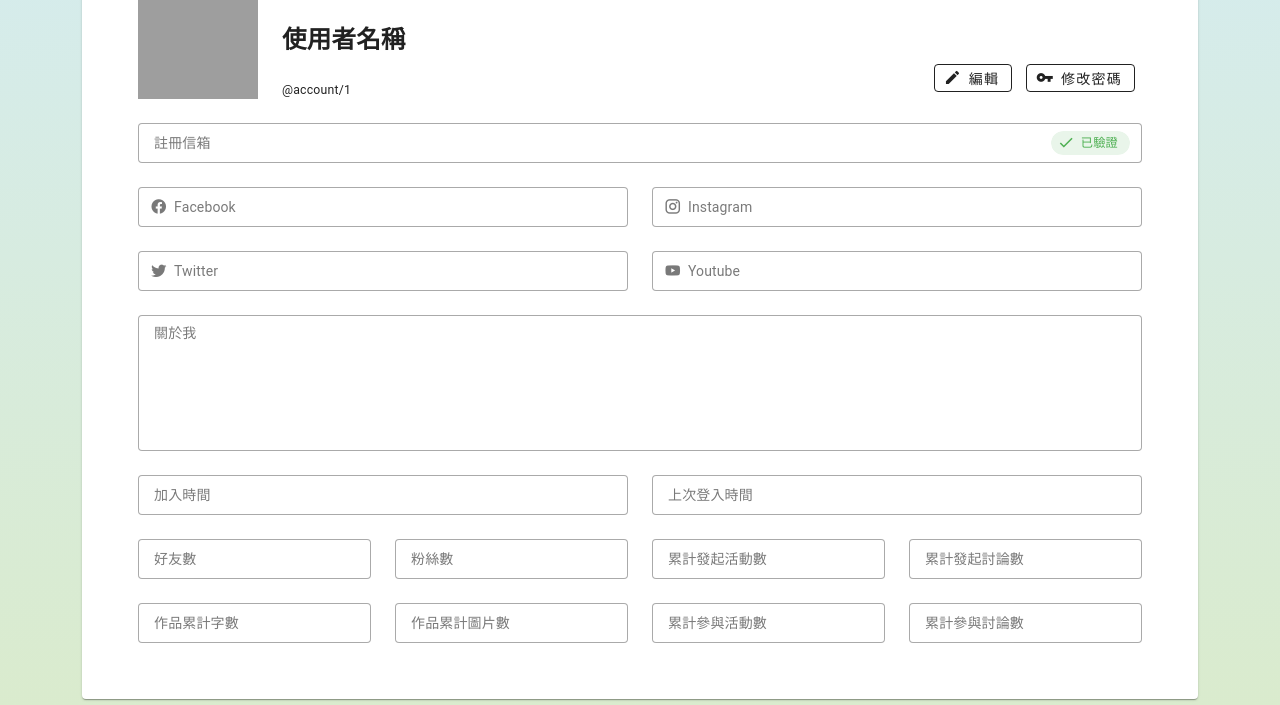
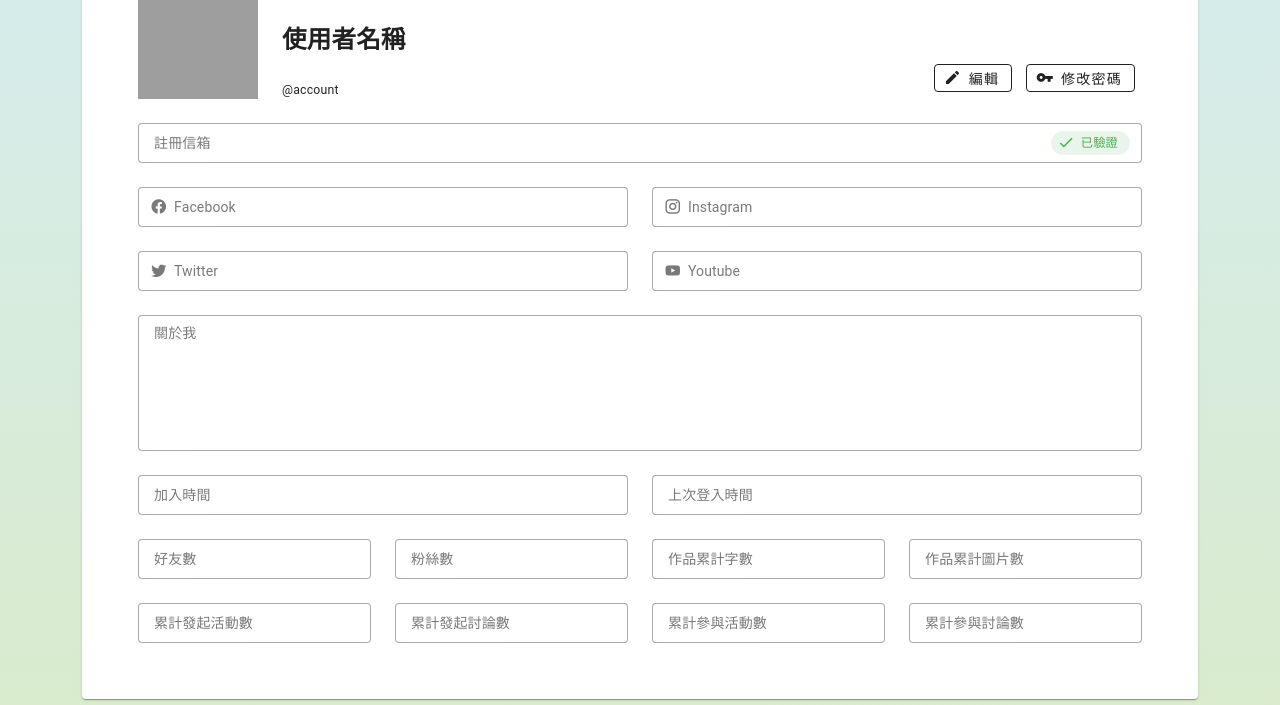
Before and after one commit to Ibis-xin/islands-ui, a Vue app: page /userBackend in a window 1280 px wide. Shown: the part 227-932 px from the top of the page. Built offline with nearby package versions, Linux system fonts and the light colour scheme; grey boxes are pictures that could not be loaded.

Commit message:
change UserBackendInfomation grid

```diff
--- a/src/components/UserBackendInformation.vue
+++ b/src/components/UserBackendInformation.vue
@@ -13,7 +13,7 @@
       </v-col>
       <v-col>
         <v-row>
-          <v-col>
+          <v-col cols="12">
             <h1 v-if="!edit">使用者名稱</h1>
             <v-text-field
               v-if="edit"
@@ -23,10 +23,8 @@
               density="compact"
             ></v-text-field>
           </v-col>
-        </v-row>
-        <v-row>
-          <v-col>
-            <p>@account/1</p>
+          <v-col cols="12">
+            <p>@account</p>
           </v-col>
         </v-row>
       </v-col>
@@ -49,7 +47,9 @@
           <v-btn prepend-icon="mdi mdi-close" variant="outlined" size="small" @click="edit = false">
             取消
           </v-btn>
-          <v-btn prepend-icon="mdi mdi-content-save" size="small"> 保存 </v-btn>
+          <v-btn prepend-icon="mdi mdi-content-save" size="small" @click="changeInfo()">
+            保存
+          </v-btn>
         </div>
         <div v-if="showpassword">
           <v-btn
@@ -60,7 +60,9 @@
           >
             取消
           </v-btn>
-          <v-btn prepend-icon="mdi mdi-content-save" size="small"> 保存 </v-btn>
+          <v-btn prepend-icon="mdi mdi-content-save" size="small" @click="changePassword()">
+            保存
+          </v-btn>
         </div>
       </v-col>
     </v-row>
@@ -90,9 +92,7 @@
           </template>
         </v-text-field>
       </v-col>
-    </v-row>
-    <v-row v-if="!showpassword && edit">
-      <v-col>
+      <v-col cols="12" v-if="edit">
         <v-text-field
           label="新增社群平台"
           :readonly="!edit"
@@ -120,8 +120,6 @@
           </template>
         </v-text-field>
       </v-col>
-    </v-row>
-    <v-row v-if="!showpassword">
       <v-col cols="6" v-for="(item, index) in community" :key="index">
         <v-text-field
           :label="item.platform"
@@ -138,8 +136,6 @@
           </template>
         </v-text-field>
       </v-col>
-    </v-row>
-    <v-row v-if="!showpassword">
       <v-col cols="12">
         <v-textarea
           label="關於我"
@@ -173,11 +169,7 @@
         >
         </v-text-field>
       </v-col>
-    </v-row>
-    <v-row v-if="!showpassword && !edit">
-      <v-col cols="6">
-        <v-row>
-          <v-col>
+      <v-col cols="3">
         <v-text-field
           label="好友數"
           readonly
@@ -187,7 +179,7 @@
         >
         </v-text-field>
       </v-col>
-          <v-col>
+      <v-col cols="3">
         <v-text-field
           label="粉絲數"
           readonly
@@ -197,9 +189,7 @@
         >
         </v-text-field>
       </v-col>
-        </v-row>
-        <v-row>
-          <v-col>
+      <v-col cols="3">
         <v-text-field
           label="作品累計字數"
           readonly
@@ -209,7 +199,7 @@
         >
         </v-text-field>
       </v-col>
-          <v-col>
+      <v-col cols="3">
         <v-text-field
           label="作品累計圖片數"
           readonly
@@ -219,11 +209,7 @@
         >
         </v-text-field>
       </v-col>
-        </v-row>
-      </v-col>
-      <v-col cols="6">
-        <v-row>
-          <v-col>
+      <v-col cols="3">
         <v-text-field
           label="累計發起活動數"
           readonly
@@ -233,7 +219,7 @@
         >
         </v-text-field>
       </v-col>
-          <v-col>
+      <v-col cols="3">
         <v-text-field
           label="累計發起討論數"
           readonly
@@ -243,9 +229,7 @@
         >
         </v-text-field>
       </v-col>
-        </v-row>
-        <v-row>
-          <v-col>
+      <v-col cols="3">
         <v-text-field
           label="累計參與活動數"
           readonly
@@ -255,7 +239,7 @@
         >
         </v-text-field>
       </v-col>
-          <v-col>
+      <v-col cols="3">
         <v-text-field
           label="累計參與討論數"
           readonly
@@ -264,8 +248,6 @@
           density="compact"
         >
         </v-text-field>
-          </v-col>
-        </v-row>
       </v-col>
     </v-row>
   </v-container>
@@ -291,4 +273,12 @@ function addCommunity() {
 function delCommunity() {
   console.log('Delete Community')
 }
+
+function changeInfo() {
+  console.log('Change Information')
+}
+
+function changePassword() {
+  console.log('Change Password')
+}
 </script>
```
Lines whose indentation alone changed are shown as unchanged.
